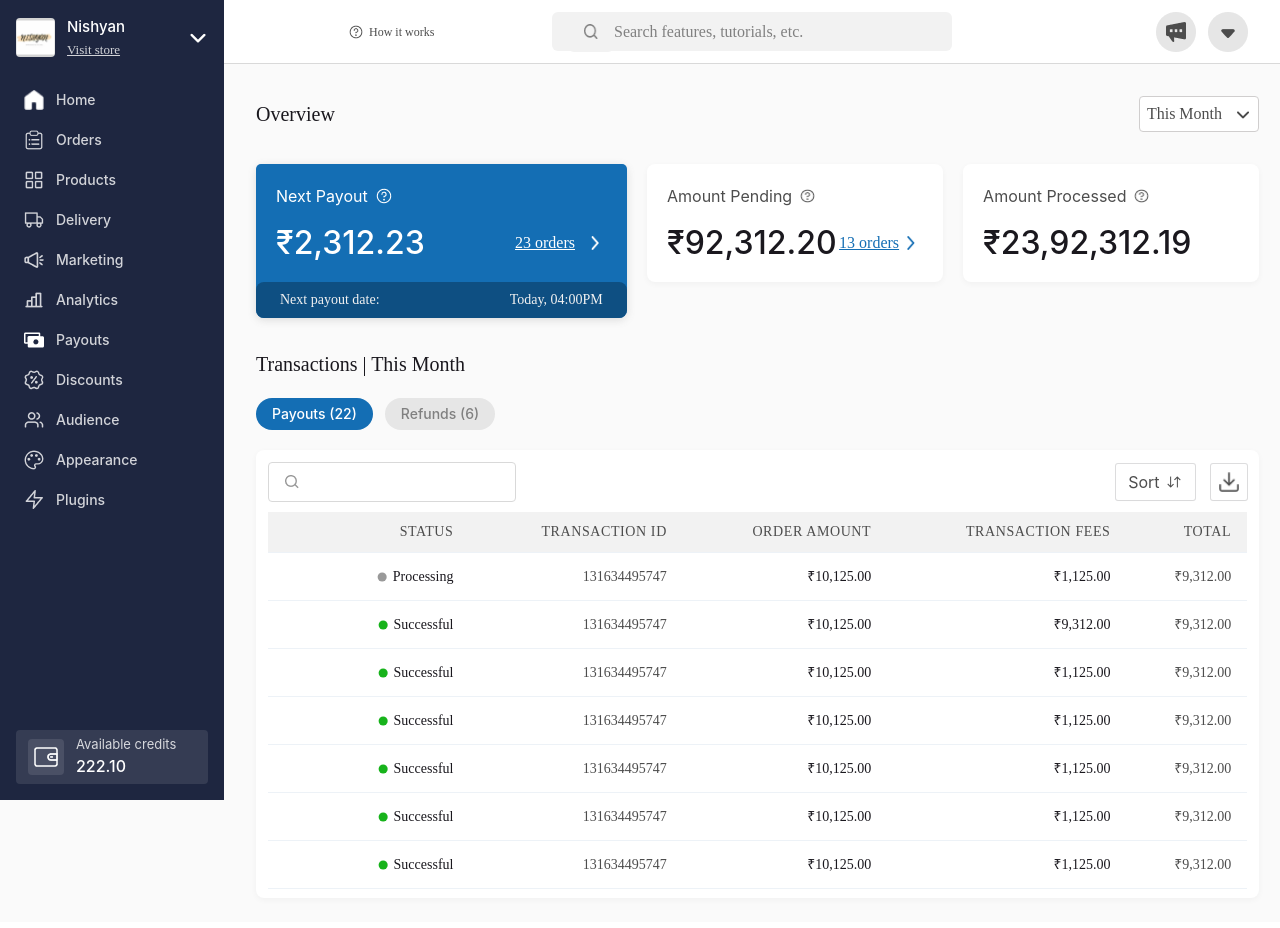
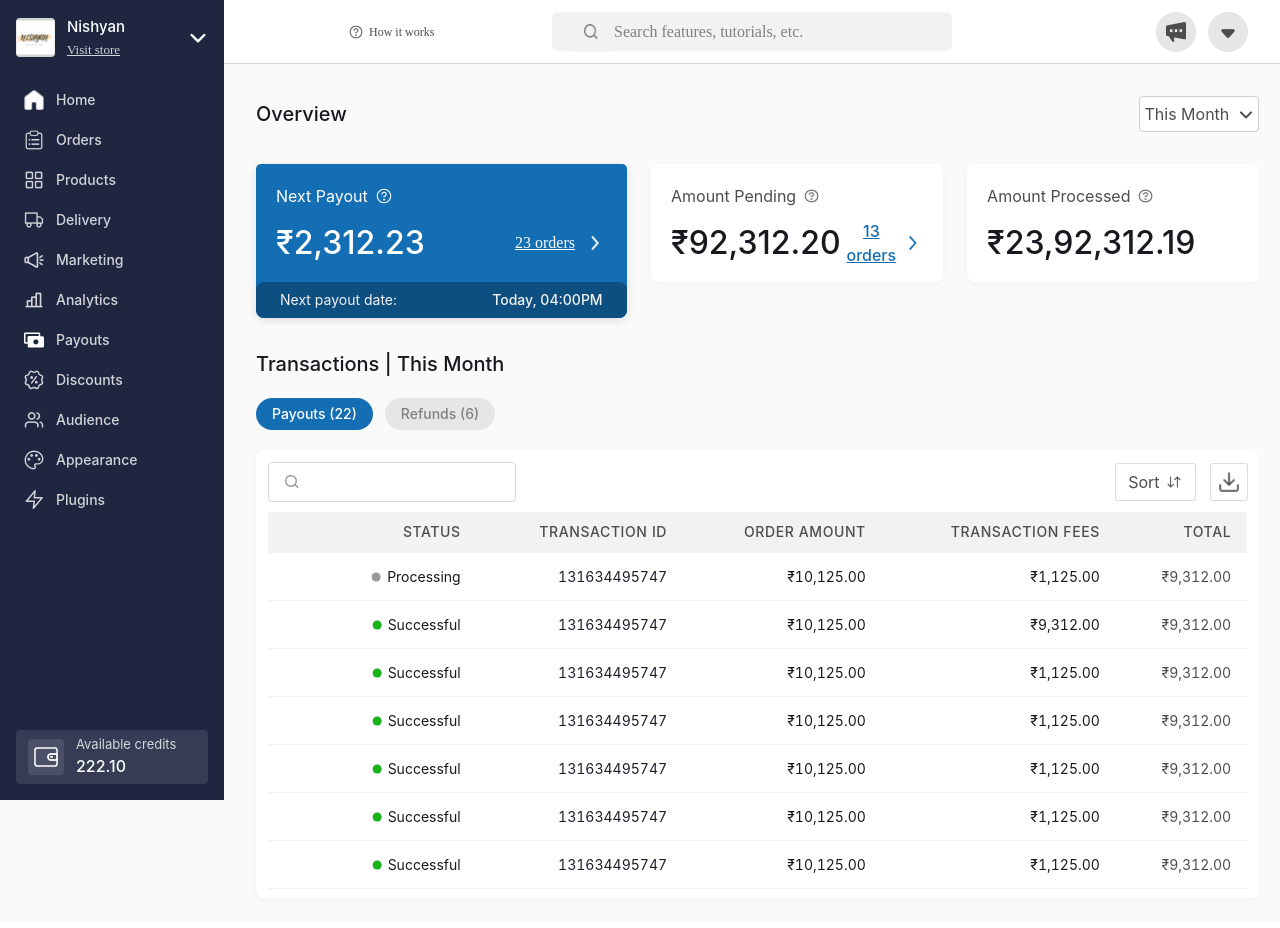
Before and after one commit to jurikalita011/payouts-figma, a React (Create React App) app in the folder client/: page / in a window 1280 px wide. Built offline with nearby package versions, Linux system fonts and the light colour scheme.

Commit message:
fixed texts

```diff
--- a/client/src/components/Table1.jsx
+++ b/client/src/components/Table1.jsx
@@ -108,7 +108,7 @@ export const Table1 = () => {
                 </Box>
               </Td>
               <Td isNumeric>
-                <Text className={styles.txt}>{data["Transaction ID"]}</Text>
+                <Text className={styles.txt4}>{data["Transaction ID"]}</Text>
               </Td>
               <Td>
                 <Text className={styles.txt3}>{data["Order amount"]}</Text>
--- a/client/src/styles/Payouts.module.css
+++ b/client/src/styles/Payouts.module.css
@@ -124,7 +124,7 @@
 
 .overViewTxt {
   color: #1a181e;
-  font-family: Galano Grotesque;
+
   font-size: 20px;
   font-weight: 500;
   line-height: 28px; /* 140% */
@@ -143,7 +143,7 @@
 
 .monthTxt {
   color: #4d4d4d;
-  font-family: Galano Grotesque;
+
   font-size: 16px;
   font-style: normal;
   font-weight: 400;
@@ -159,7 +159,7 @@
 .totals {
   display: flex;
   align-items: flex-start;
-  gap: 20px;
+  gap: 24px;
   align-self: stretch;
 }
 
@@ -263,7 +263,6 @@
 .total1BottomTxt1,
 .total1BottomTxt2 {
   color: #f2f2f2;
-  font-family: Galano Grotesque;
   font-size: 14px;
   font-style: normal;
   line-height: 20px; /* 142.857% */
@@ -350,7 +349,6 @@
 
 .pendingOrders {
   color: #146eb4;
-  font-family: Galano Grotesque;
   font-size: 16px;
   font-style: normal;
   font-weight: 500;
@@ -386,7 +384,6 @@
 }
 .transactionTxt {
   color: #1a181e;
-  font-family: Galano Grotesque;
   font-size: 20px;
   font-weight: 500;
   line-height: 28px; /* 140% */
--- a/client/src/styles/table/Table.module.css
+++ b/client/src/styles/table/Table.module.css
@@ -15,7 +15,6 @@
 .headingText {
   color: #4d4d4d;
   text-align: right;
-  font-family: Galano Grotesque;
   font-size: 14px;
   font-style: normal;
   font-weight: 500;
@@ -26,7 +25,7 @@
 .txt2,
 .txt3 {
   text-align: right;
-  font-family: Galano Grotesque;
+
   font-size: 14px;
   font-style: normal;
   line-height: 20px; /* 142.857% */
```
